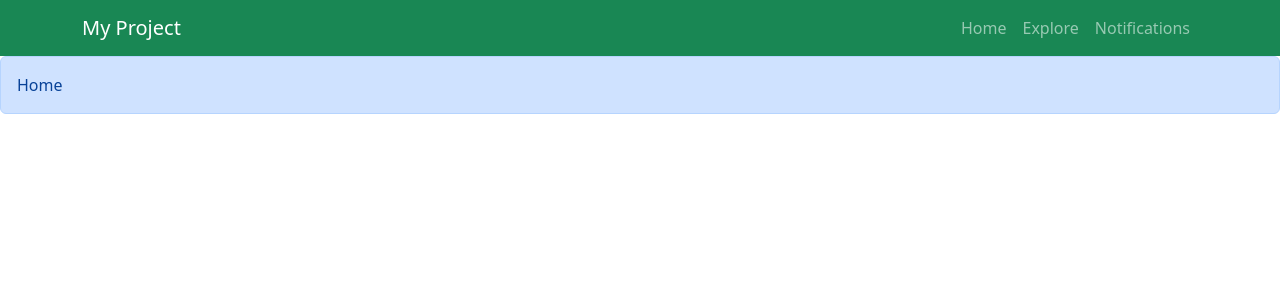
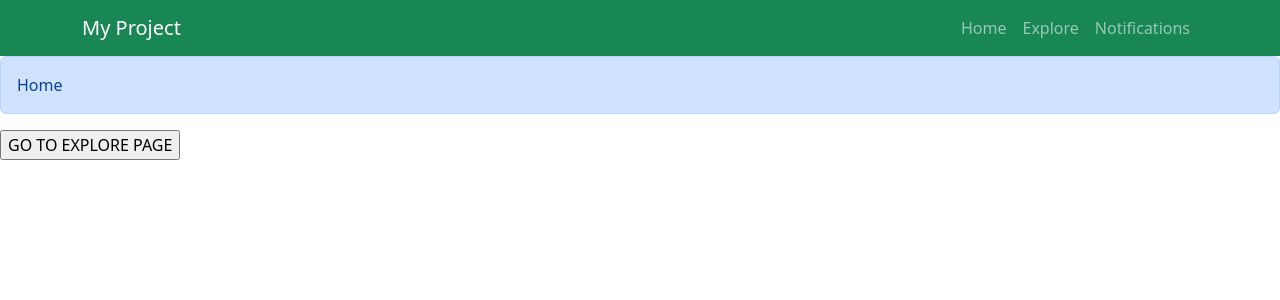
Before and after one commit to dac-22-mumbai/my-react-project, a React (Create React App) app: page / in a window 1280 px wide. Shown: the top 300 px of the page. Built offline with nearby package versions, Linux system fonts and the light colour scheme.

Commit message:
useNavigate hook to navigate to another page.

```diff
--- a/src/App.js
+++ b/src/App.js
@@ -1,5 +1,6 @@
+import { useState } from "react";
 import { Container, Nav, Navbar, NavDropdown } from "react-bootstrap";
-import { Link, Route, Routes } from "react-router-dom";
+import { Link, Route, Routes, useNavigate } from "react-router-dom";
 
 function App() {
   return (
@@ -46,7 +47,18 @@ function AppNavLinks() {
 }
 
 function Home() {
-  return <div className="alert alert-primary">Home</div>;
+  let navigate = useNavigate();
+
+  const go2explore = () => {
+    navigate("/explore");
+  };
+
+  return (
+    <div>
+      <div className="alert alert-primary">Home</div>
+      <input type="button" value="GO TO EXPLORE PAGE" onClick={go2explore} />
+    </div>
+  );
 }
 
 function Explore() {
```
